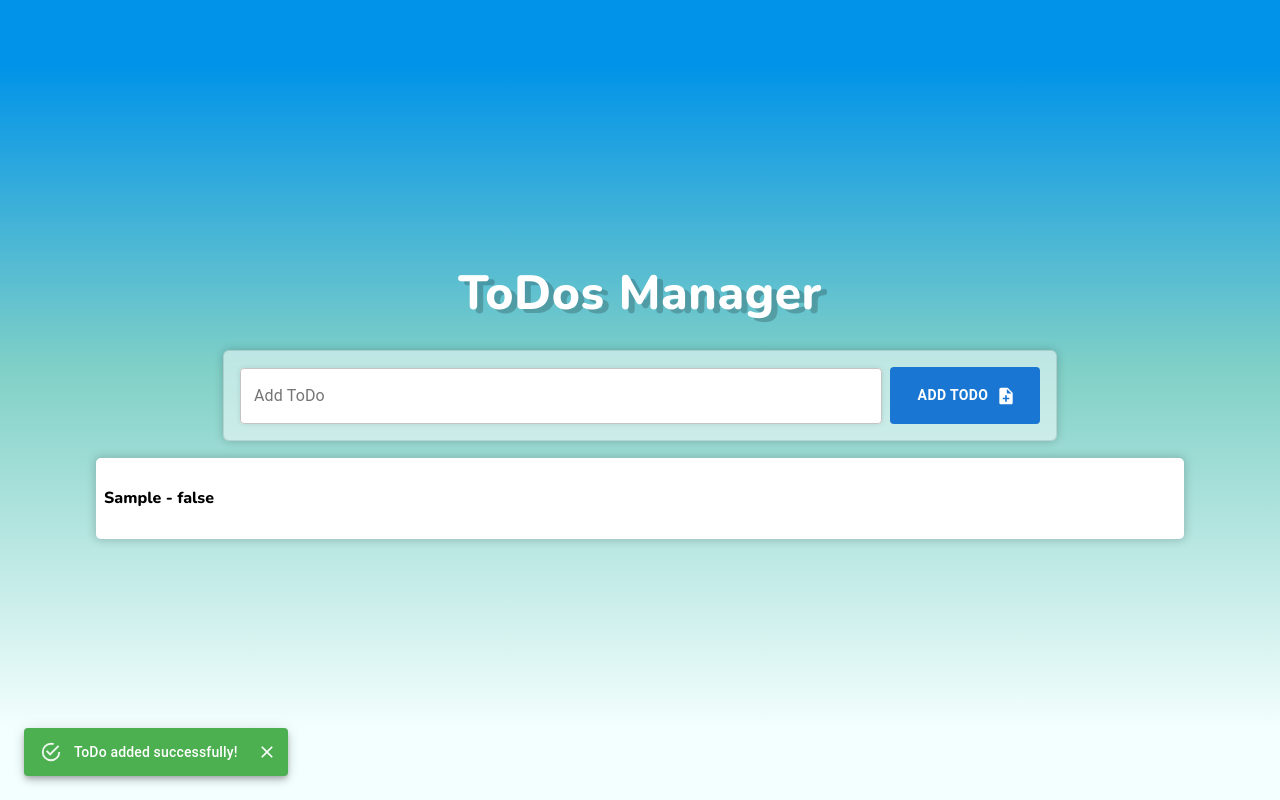
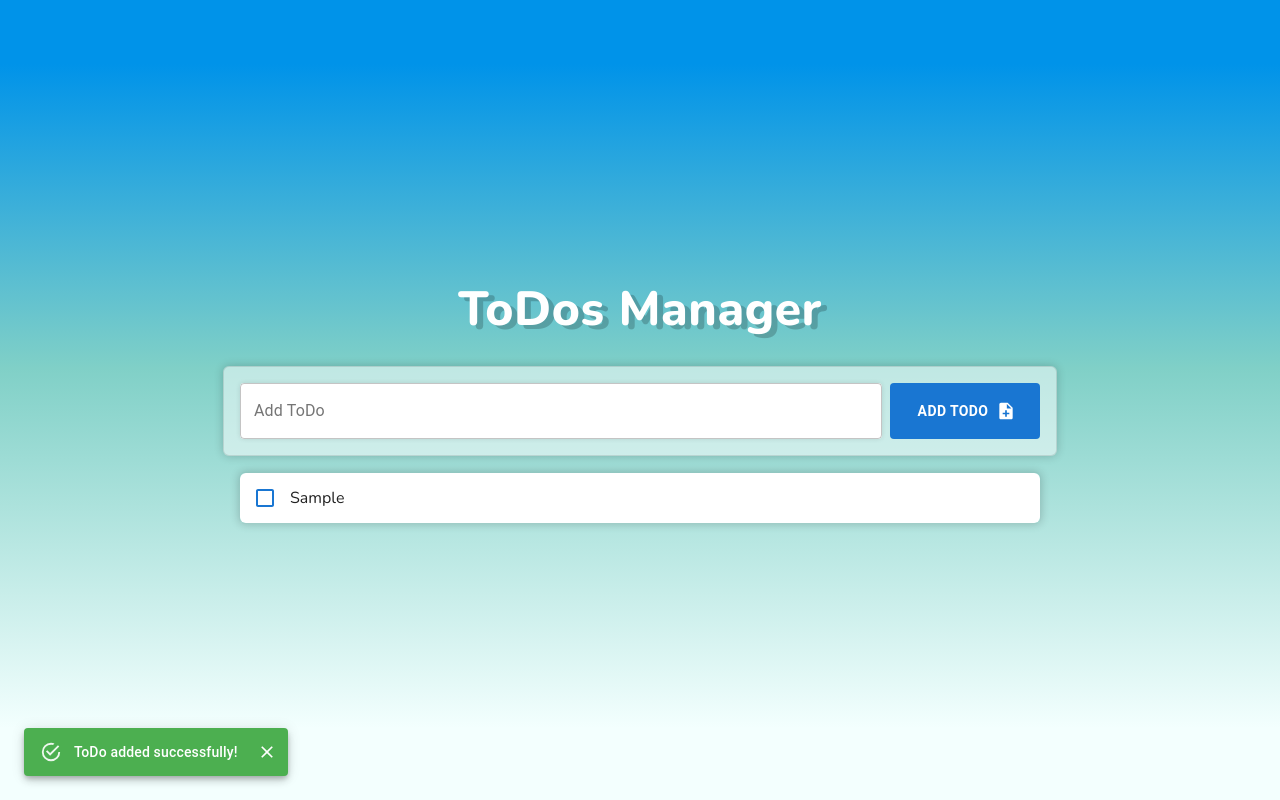
Before and after one commit to DemonDaddy22/all-about-reactJS, a React (Create React App) app: page / in a window 1280 px wide. Both pictures are taken after typing "Sample" into the empty fields and a click on the button "ADD TODO". Built offline with nearby package versions, Linux system fonts and the light colour scheme.

Commit message:
add checkboxes

```diff
--- a/src/components/Todos/components/Todo/index.js
+++ b/src/components/Todos/components/Todo/index.js
@@ -1,15 +1,18 @@
 import React from 'react';
 
 import classes from './styles.module.css';
+import CheckBox from '../../../../ui-components/CheckBox';
 
 export default class Todo extends React.Component {
 
     render = () => {
         const { index, todo } = this.props;
-        const { value, isEditable } = todo;
+        const { value, checked, isEditable } = todo;
 
         return <div className={classes.todo}>
-            <h4>{value} - {`${isEditable}`}</h4>
+            <CheckBox labelProps={{ style: { display: 'block', margin: 0 } }} checked={checked}
+                onChange={() => this.props.toggleCheckBox(index)}></CheckBox>
+            <div className={classes.label}>{value}</div>
             {/* checkbox */}
             {/* input/text based on isEditable */}
             {/* edit icon button */}
@@ -18,5 +21,5 @@ export default class Todo extends React.Component {
     }
 }
 
-{/* <CheckBox labelProps={{ style: { display: 'block', marginTop: 20 } }} label='Test' checked={this.state.checkedBox} onChange={this.toggleCheckBox}></CheckBox>
+{/*
 <Radio labelProps={{ style: { display: 'block', marginTop: 20 } }} label='Test' checked={this.state.checkedRadio} onChange={this.checkRadio}></Radio> */}
--- a/src/components/Todos/components/Todo/styles.module.css
+++ b/src/components/Todos/components/Todo/styles.module.css
@@ -1,11 +1,32 @@
 .todo {
     display: flex;
     padding: 8px;
+    color: #212121;
     border-bottom: 1px solid rgba(0, 0, 0, 0.1);
     background-color: var(--card-bg);
     composes: animateFadeUp from global;
 }
 
+.todo:first-child {
+    border-top-right-radius: 6px;
+    border-top-left-radius: 6px;
+}
+
 .todo:last-child {
     border-bottom: none;
+    border-bottom-right-radius: 6px;
+    border-bottom-left-radius: 6px;
 }
+
+.label {
+    flex: 1;
+    margin-left: 4px;
+    display: inline-flex;
+    align-items: center;
+}
+
+@media (min-width: 900px) {
+    .label {
+        margin-left: 8px;
+    }
+}
--- a/src/components/Todos/index.js
+++ b/src/components/Todos/index.js
@@ -14,8 +14,6 @@ export default class Todos extends React.Component {
     state = {
         todos: [],
         value: '',
-        checkedBox: false,
-        checkedRadio: false,
         snackOpen: false,
         snackMessage: '',
         snackSeverity: ''
@@ -27,14 +25,14 @@ export default class Todos extends React.Component {
         if (isEmptyString(this.state.value)) {
             this.setState({ snackOpen: true, snackMessage: 'You need to add something first!', snackSeverity: 'warning' });
         } else {
-            const todo = { value: this.state.value, isEditable: false };
+            const todo = { value: this.state.value, checked: false, isEditable: false };
             this.setState({ todos: [...this.state.todos, todo], value: '', snackOpen: true, snackMessage: 'ToDo added successfully!', snackSeverity: 'success' });
         }
     };
 
     handleSnackClose = () => this.setState({ snackOpen: false });
 
-    toggleCheckBox = () => this.setState({ checkedBox: !this.state.checkedBox });
+    toggleCheckBox = index => this.setState({ todos: this.state.todos.map((todo, i) => i === index ? { ...todo, checked: !todo.checked } : todo) });
 
     checkRadio = () => this.setState({ checkedRadio: true });
 
@@ -53,7 +51,7 @@ export default class Todos extends React.Component {
             </div>
             {!isEmptyList(todos) && <div className={classes.todosContainer}>
                 {todos.map((todo, index) => {
-                    return <Todo key={`todo-${index}`} index={index} todo={todo} />
+                    return <Todo key={`todo-${index}`} index={index} todo={todo} toggleCheckBox={this.toggleCheckBox} />
                 })}
             </div>}
             <SnackBar message={snackMessage} severity={snackSeverity} handleClose={this.handleSnackClose} open={snackOpen} />
--- a/src/components/Todos/styles.module.css
+++ b/src/components/Todos/styles.module.css
@@ -54,6 +54,7 @@
     }
     .todosContainer {
         max-height: 400px;
+        max-width: 800px;
         overflow: hidden auto;
     }
     .desktopBtn {
```
